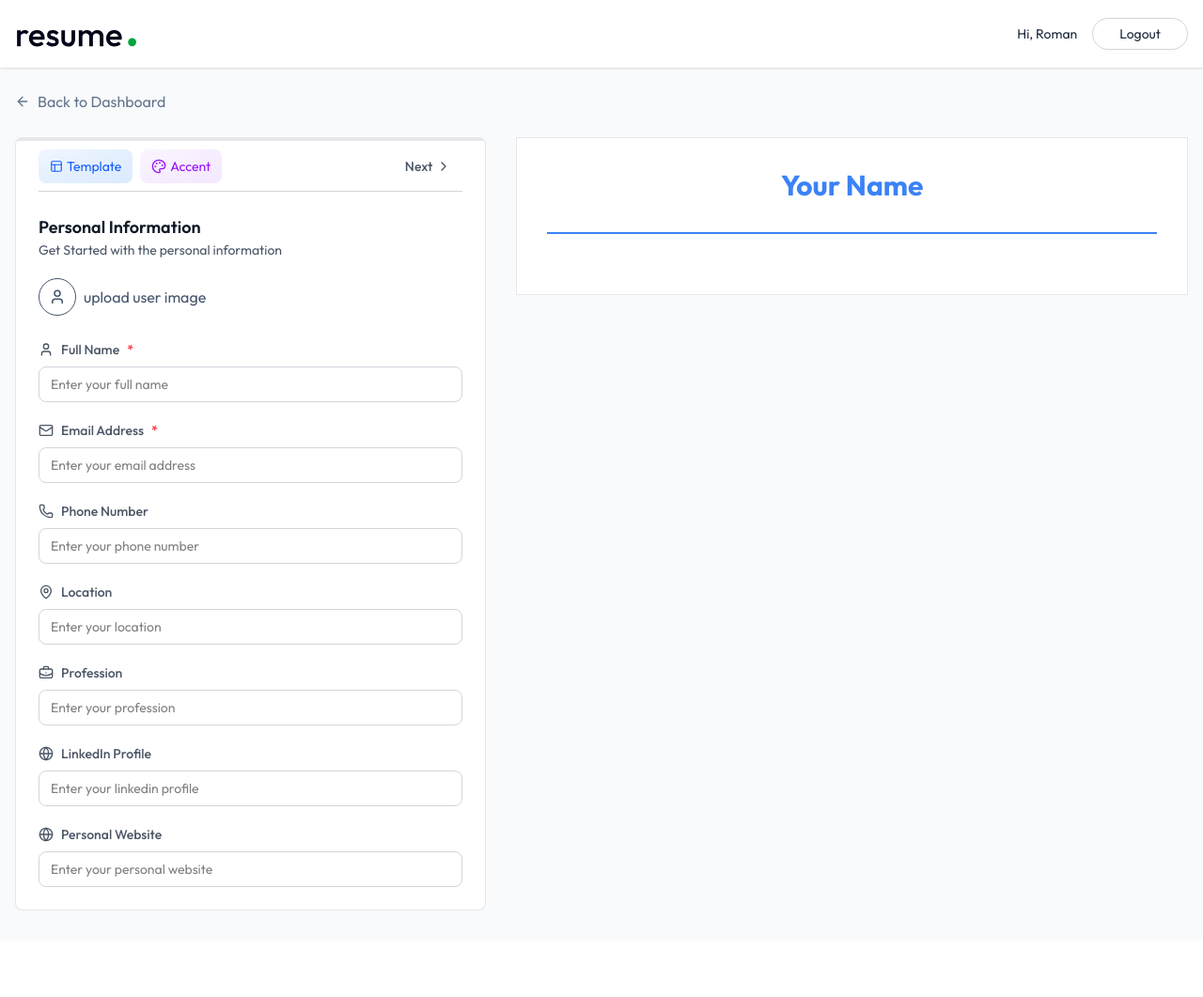
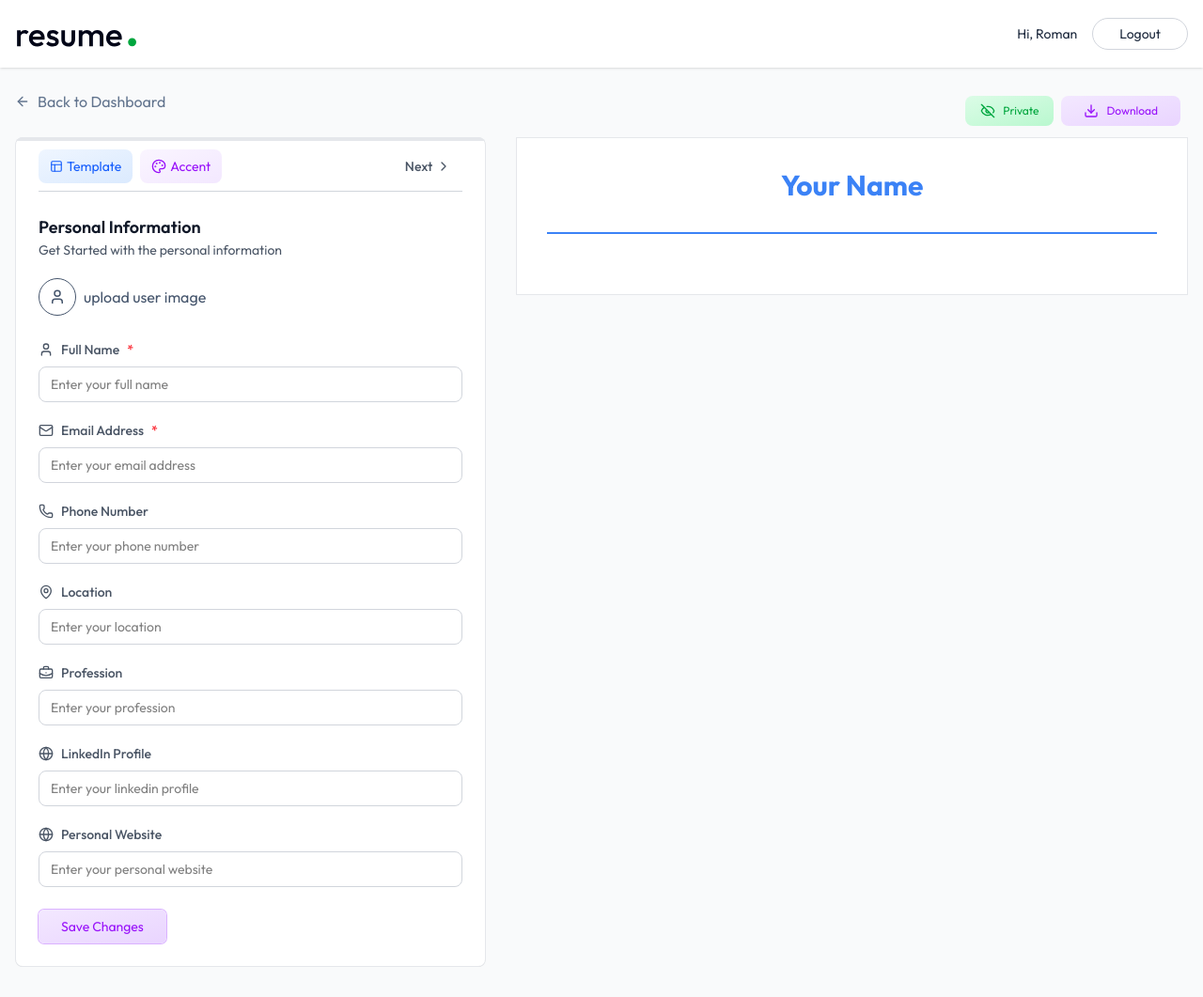
Before and after one commit to OmVikramSingh07/Resume-Builder, a React (Vite) app: page /app/builder/1 in a window 1280 px wide. Shown: the whole page at 94% size. Before the commit the page ends 1001 px from the top, so only its background shows below. Built offline with nearby package versions, Linux system fonts and the light colour scheme.

Commit message:
download

```diff
--- a/src/pages/ResumeBuilder.jsx
+++ b/src/pages/ResumeBuilder.jsx
@@ -1,7 +1,7 @@
 import React, { useEffect, useState } from 'react'
 import { Link, useParams } from 'react-router-dom'
 import { dummyResumeData } from '../assets/assets'
-import { ArrowLeftIcon, Briefcase, ChevronLeft, ChevronRight, FileText, FolderIcon, GraduationCap, Sparkles, User} from 'lucide-react'
+import { ArrowLeftIcon, Briefcase, ChevronLeft, ChevronRight, DownloadIcon, EyeIcon, EyeOffIcon, FileText, FolderIcon, GraduationCap, Share2Icon, Sparkles, User} from 'lucide-react'
 import PersonalInfoForm from '../components/PersonalInfoForm'
 import ResumePreview from '../components/ResumePreview'
 import TemplateSelector from '../components/TemplateSelector'
@@ -56,6 +56,26 @@
   useEffect(() => {
     loadExistingResume()
   }, [] )
+
+
+  const changeResumeVisibility = async () => {
+    setResumeData({...resumeData, public: !resumeData.public})
+  }
+
+  const handleShare = () => {
+    const frontendUrl = window.location.href.split('/app/')[0];
+    const resumeUrl = frontendUrl + '/view/' + resumeId;
+
+    if(navigator.share){
+      navigator.share({url: resumeUrl, text: "My Resume", })
+    }else{
+      alert('Share not supported on this browser.')
+    }
+  }
+
+  const downloadResume = () => {
+    window.print();
+  }
 
   return (
     <div>
@@ -119,15 +139,35 @@
                           <SkillsForm data={resumeData.skills} onChange={(data) => setResumeData(prev => ({...prev, skills: data}))}/>
                         )}
 
-
                     </div>
+                    <button className='bg-gradient-to-br from-purple-100 to-purple-200 ring-purple-300 text-purple-600 ring hover:ring-purple-400 transition-all rounded-md px-6 py-2 mt-6 text-sm
+                    '>
+                        Save Changes
+                    </button>
                 </div>
               </div>
 
               {/* Right Panel - Preview */}
               <div className='lg:col-span-7 max-lg:mt-6'>
-                <div>
-                   {/* --- buttons --- */}
+                <div className='relative w-full'>
+                  <div className='absolute bottom-3 left-0 right-0 flex items-center justify-end gap-2'>
+                    {resumeData.public && (
+                      <button onClick={handleShare} className='flex items-center p-2 px-4 gap-2 text-xs bg-gradient-to-br from-blue-100 to-blue-200 text-blue-600 rounded-lg ring-blue-300 hover:ring transition-colors'>
+                        <Share2Icon className='size-4' /> Share
+                      </button>
+                    )}
+                    <button onClick={changeResumeVisibility} className='flex items-center p-2 px-4 gap-2 text-xs bg-gradient-to-br from-green-100 to-green-200 text-green-600 rounded-lg ring-green-300 hover:ring transition-colors'>
+                      {resumeData.public ? <EyeIcon className='size-4'/> : <EyeOffIcon className='size-4'/>}
+                      {resumeData.public ? 'Public' : 'Private'}
+                    </button>
+                    <button onClick={downloadResume} className='flex items-center gap-2 px-6 py-2 text-xs bg-gradient-to-br from-purple-100 to-purple-200 text-purple-600 rounded-lg ring-purple-300 hover:ring transition-colors'>
+                      <DownloadIcon className='size-4'/> Download
+                    </button>
+                    <div>
+
+                    </div>
+                  </div>
+
                 </div>
 
                 <ResumePreview data={resumeData} template={resumeData.template} accentColor={resumeData.accent_color} />
```
